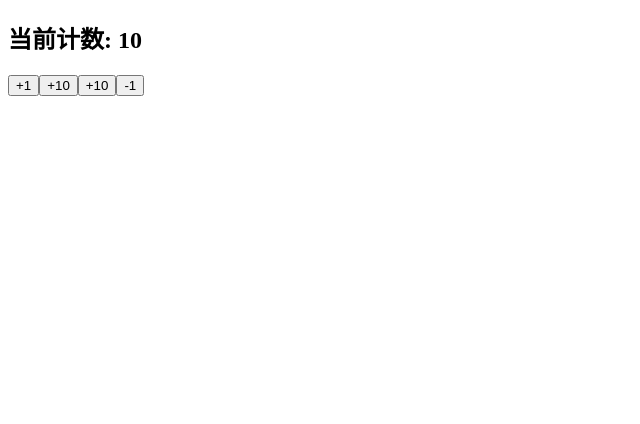
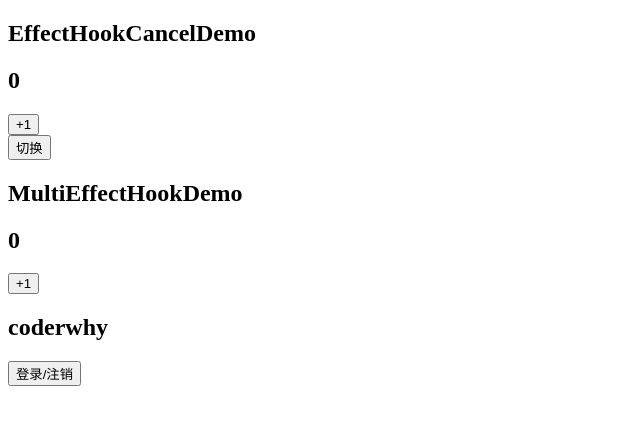
Before and after one commit to qybqyb792/React-learn, a React (Create React App) app in the folder 14_learn-hooks/: page / in a window 1280 px wide. Shown: the top 424 px of the page, without its empty margins (0-640 px from the left). Built offline with nearby package versions, Linux system fonts and the light colour scheme.

Commit message:
hook的useEffect的使用

```diff
--- /dev/null
+++ b/14_learn-hooks/src/03_useEffect/01_class实现title的修改.js
@@ -0,0 +1,38 @@
+import React, { PureComponent } from 'react'
+
+export default class ClassCounterTitleChange extends PureComponent {
+  constructor(props) {
+    super(props);
+
+    this.state = {
+      counter: 0
+    }
+  }
+
+  componentDidMount() {
+    // 1.修改DOM
+    document.title = this.state.counter;
+
+    // 2.订阅事件
+    console.log("订阅一些事件");
+
+    // 3.网络请求
+  }
+
+  componentWillUnmount() {
+    console.log("取消事件订阅");
+  }
+
+  componentDidUpdate() {
+    document.title = this.state.counter;
+  }
+
+  render() {
+    return (
+      <div>
+        <h2>当前计数: {this.state.counter}</h2>
+        <button onClick={e => this.setState({counter: this.state.counter + 1})}>+1</button>
+      </div>
+    )
+  }
+}
--- /dev/null
+++ b/14_learn-hooks/src/03_useEffect/02_useEffect的hook实现title的修改.js
@@ -0,0 +1,16 @@
+import React, { useState, useEffect } from 'react'
+
+export default function HookCounterChangeTitle() {
+  const [counter, setCounter] = useState(0);
+
+  useEffect(() => {
+    document.title = counter;
+  })
+
+  return (
+    <div>
+      <h2>当前计数: {counter}</h2>
+      <button onClick={e => setCounter(counter + 1)}>+1</button>
+    </div>
+  )
+}
--- /dev/null
+++ b/14_learn-hooks/src/03_useEffect/03_useEffect模拟订阅和取消订阅.js
@@ -0,0 +1,22 @@
+import React, { useEffect, useState } from 'react'
+
+export default function EffectHookCancelDemo() {
+
+  const [count, setCount] = useState(0);
+
+  useEffect(() => {
+    console.log("订阅一些事件");
+
+    return () => {
+      console.log("取消订阅事件")
+    }
+  }, []);
+
+  return (
+    <div>
+      <h2>EffectHookCancelDemo</h2>
+      <h2>{count}</h2>
+      <button onClick={e => setCount(count + 1)}>+1</button>
+    </div>
+  )
+}
--- /dev/null
+++ b/14_learn-hooks/src/03_useEffect/04_多useEffect一起使用.js
@@ -0,0 +1,28 @@
+import React, { useState, useEffect } from 'react'
+
+export default function MultiEffectHookDemo() {
+  const [count, setCount] = useState(0);
+  const [isLogin, setIsLogin] = useState(true);
+
+  useEffect(() => {
+    console.log("修改DOM", count);
+  }, [count]);
+
+  useEffect(() => {
+    console.log("订阅事件");
+  }, []);
+
+  useEffect(() => {
+    console.log("网络请求");
+  }, []);
+
+  return (
+    <div>
+      <h2>MultiEffectHookDemo</h2>
+      <h2>{count}</h2>
+      <button onClick={e => setCount(count + 1)}>+1</button>
+      <h2>{isLogin ? "coderwhy": "未登录"}</h2>
+      <button onClick={e => setIsLogin(!isLogin)}>登录/注销</button>
+    </div>
+  )
+}
--- a/14_learn-hooks/src/App.js
+++ b/14_learn-hooks/src/App.js
@@ -1,19 +1,38 @@
-import React from 'react'
+import React, { useState } from 'react'
 
 // import CounterClass from './01_体验hooks/02_counter-hook'
 // import CounterHook from './01_体验hooks/02_counter-hook'
-import CounterHook2 from './01_体验hooks/03_counter-hook'
+// import CounterHook2 from './01_体验hooks/03_counter-hook'
 // import MultHookState from './02_useState使用/01_多个状态的使用'
 // import ComplexHookState from './02_useState使用/02_复杂状态的修改'
 
+// import ClassCounterTitleChange from './03_useEffect/01_class实现title的修改'
+// import HookCounterChangeTitle from './03_useEffect/02_useEffect的hook实现title的修改'
+import EffectHookCancelDemo from './03_useEffect/03_useEffect模拟订阅和取消订阅'
+import MultiEffectHookDemo from './03_useEffect/04_多useEffect一起使用'
+
+
 export default function App() {
+  const [show, setShow] = useState(true)
   return (
     <div>
+      {/* 1.初体验 */}
       {/* <CounterClass /> */}
       {/* <CounterHook /> */}
-			<CounterHook2 />
+      {/* <CounterHook2 /> */}
+
+      {/* 2.uesState */}
       {/* <MultHookState /> */}
       {/* <ComplexHookState /> */}
+
+      {/* 3.useEffect */}
+      {/* <ClassCounterTitleChange /> */}
+      {/* <HookCounterChangeTitle/> */}
+      {show && <EffectHookCancelDemo />}
+
+      <button onClick={(e) => setShow(!show)}>切换</button>
+
+      <MultiEffectHookDemo />
     </div>
   )
 }
```
Also changed, not shown: 2 other files (tests, documents, lock files or other folders). Lines whose indentation alone changed are shown as unchanged.
